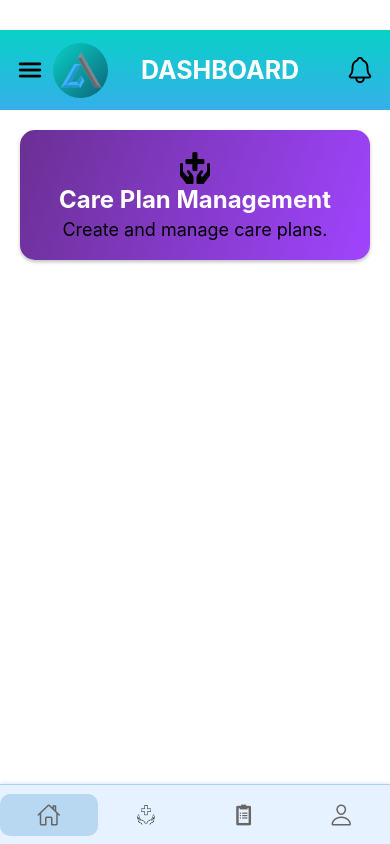
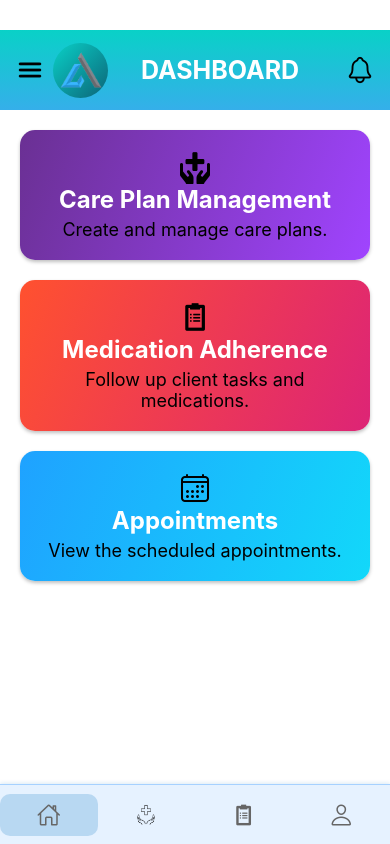
Before and after one commit to akindukodithuwakku/ATG-Mobile, a React Native app: screen /CNDashboard in a window 390 px wide. Built offline with nearby package versions, Linux system fonts and the light colour scheme.

Commit message:
Create Medication Adherence and Appointments cards on dashboard with styles and layout.

```diff
--- a/screens/CNDashboard.js
+++ b/screens/CNDashboard.js
@@ -10,7 +10,7 @@ import {
 } from "react-native";
 import SideNavigationCN from "../Components/SideNavigationCN";
 import BottomNavigationCN from "../Components/BottomNavigationCN";
-import { Ionicons } from "@expo/vector-icons";
+import { Ionicons, Foundation } from "@expo/vector-icons";
 import FontAwesome from '@expo/vector-icons/FontAwesome';
 import FontAwesome5 from '@expo/vector-icons/FontAwesome5';
 import { LinearGradient } from "expo-linear-gradient";
@@ -106,6 +106,41 @@ const CNDashboard = ({ navigation }) => {
               <Text style={styles.cardTitle}>Care Plan Management</Text>
               <Text style={styles.cardSubtitle}>
                 Create and manage care plans.
+              </Text>
+            </LinearGradient>
+          </TouchableOpacity>
+          <TouchableOpacity
+            style={styles.card}
+            onPress={() => navigation.navigate("MedicationCN")}
+          >
+            <LinearGradient
+              colors={["#FF512F", "#DD2476"]}
+              style={styles.cardGradient}
+              start={{ x: 0, y: 0 }}
+              end={{ x: 1, y: 1 }}
+            >
+              <Foundation name="clipboard-notes" size={32} color="black" />
+              <Text style={styles.cardTitle}>Medication Adherence</Text>
+              <Text style={styles.cardSubtitle}>
+                Follow up client tasks and medications.
+              </Text>
+            </LinearGradient>
+          </TouchableOpacity>
+
+          <TouchableOpacity
+            style={styles.card}
+            onPress={() => navigation.navigate("Appointments")}
+          >
+            <LinearGradient
+              colors={["#1FA2FF", "#12D8FA"]}
+              style={styles.cardGradient}
+              start={{ x: 0, y: 0 }}
+              end={{ x: 1, y: 1 }}
+            >
+              <Ionicons name="calendar-outline" size={32} color="black" />
+              <Text style={styles.cardTitle}>Appointments</Text>
+              <Text style={styles.cardSubtitle}>
+                View the scheduled appointments.
               </Text>
             </LinearGradient>
           </TouchableOpacity>
```
